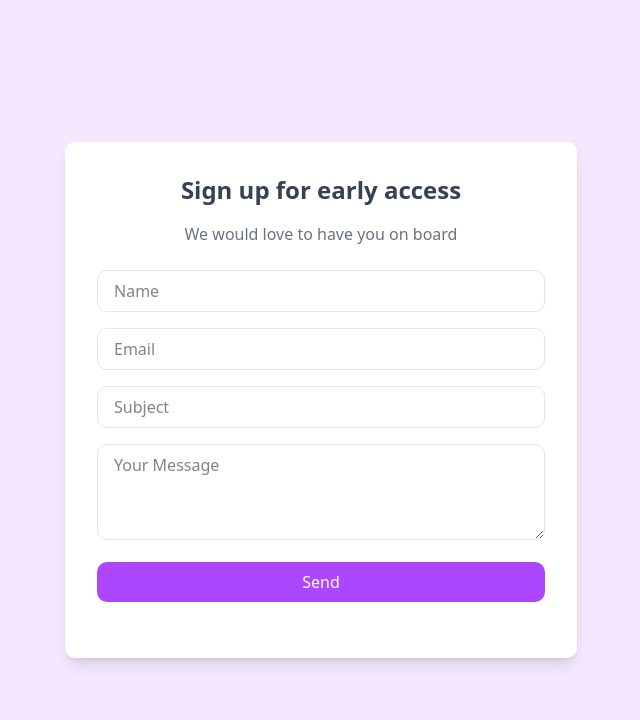
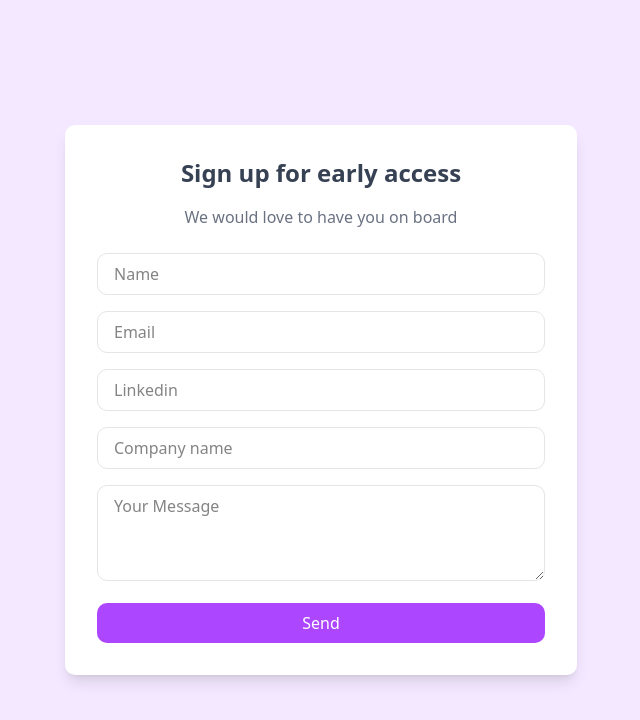
Before and after one commit to Biocomputev1/Webpage, a Next.js app: page /signup in a window 1280 px wide. Shown: the top 720 px of the page, without its empty margins (319-959 px from the left). Built offline with nearby package versions, Linux system fonts and the light colour scheme; what @heroui/react would draw is missing.

Commit message:
fix: update SignupForm to include LinkedIn and company name fields with validation

```diff
--- a/src/app/sections/signupform.tsx
+++ b/src/app/sections/signupform.tsx
@@ -8,7 +8,8 @@ const SignupForm: React.FC = () => {
     const [formData, setFormData] = useState({
         name: '',
         email: '',
-        subject: '',
+        linkedin: '',
+        cname: '',
         message: ''
     });
 
@@ -24,7 +25,8 @@ const SignupForm: React.FC = () => {
         const errors: any = {};
         if(!formData.name) errors.name = 'Name is required';
         if(!formData.email) errors.email = 'Email is required';
-        if(!formData.subject) errors.subject = 'Subject is required';
+        if(!formData.linkedin) errors.linkedin = 'Linkedin URL is required'
+        if(!formData.cname) errors.cname = 'Company name is required';
         if(!formData.message) errors.message = 'Message is required';
         return errors
     };
@@ -50,7 +52,7 @@ const SignupForm: React.FC = () => {
           const result = await response.json();
           if (result.success) {
             setSuccess(true);
-            setFormData({ name: '', email: '', subject: '', message: '' });
+            setFormData({ name: '', email: '', linkedin: '', cname: '', message: ''});
           }
     };
 
@@ -93,14 +95,26 @@ const SignupForm: React.FC = () => {
 
                     <div>
                         <input
-                            type="text"
-                            name="subject"
-                            placeholder="Subject"
-                            value={formData.subject}
+                            type="url"
+                            name="linkedin"
+                            placeholder="Linkedin"
+                            value={formData.linkedin}
                             onChange={handleChange}
                             className="w-full px-4 py-2 border rounded-lg focus:ring focus:ring-purple-300"
                         />
-                        {errors.subject && <p className="text-red-500 text-sm">{errors.subject}</p>}
+                        {errors.linkedin && <p className="text-red-500 text-sm">{errors.linkedin}</p>}
+                    </div>
+
+                    <div>
+                        <input
+                            type="text"
+                            name="cname"
+                            placeholder="Company name"
+                            value={formData.cname}
+                            onChange={handleChange}
+                            className="w-full px-4 py-2 border rounded-lg focus:ring focus:ring-purple-300"
+                        />
+                        {errors.cname && <p className="text-red-500 text-sm">{errors.cname}</p>}
                     </div>
 
                     <div>
@@ -119,18 +133,6 @@ const SignupForm: React.FC = () => {
                     </button>
                 </form>
 
-                {/* Social Icons */}
-                <div className="flex justify-center mt-6 space-x-4">
-                    <a href="#" className="text-gray-600 hover:text-blue-500">
-                        <i className="fab fa-facebook-f text-xl"></i>
-                    </a>
-                    <a href="#" className="text-gray-600 hover:text-blue-500">
-                        <i className="fab fa-linkedin-in text-xl"></i>
-                    </a>
-                    <a href="#" className="text-gray-600 hover:text-pink-500">
-                        <i className="fab fa-instagram text-xl"></i>
-                    </a>
-                </div>
             </div>
         </div>
     );
```
